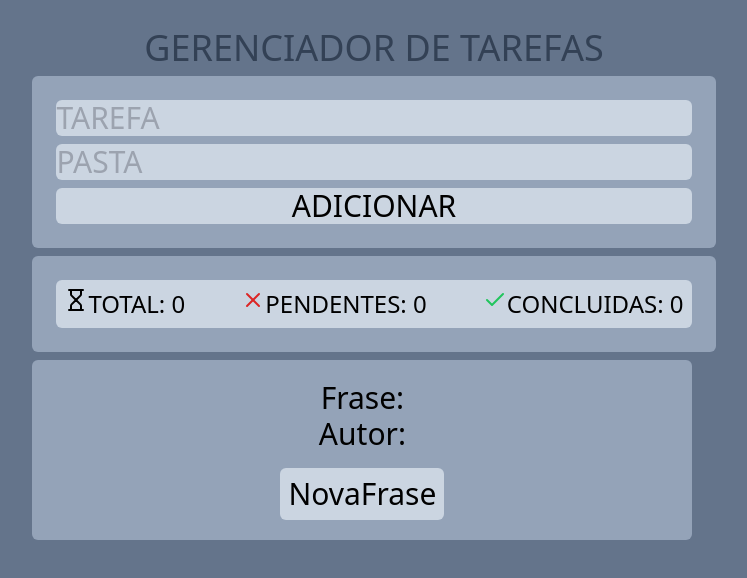
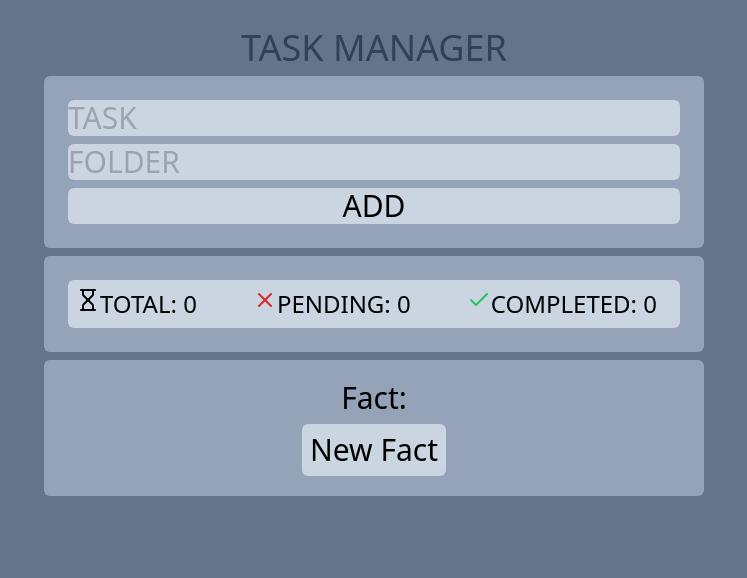
Before and after one commit to PiticoSD/React, a React (Vite) app: page / in a window 1280 px wide. Shown: the top 578 px of the page, without its empty margins (266-1013 px from the left). Built offline with nearby package versions, Linux system fonts and the light colour scheme.

Commit message:
i put my code in english

```diff
--- a/src/AdicionarTarefa.jsx
+++ b/src/AddTask.jsx
@@ -1,8 +1,8 @@
 import { useState } from "react";
 
-function AddTarefa(props) {
-  const [tarefa, SetTarefa] = useState("");
-  const [Pasta, SetPasta] = useState("");
+function AddTask(props) {
+  const [task, setTask] = useState("");
+  const [folder, setFolder] = useState("");
   return (
     <div>
       <ul className="p-6 bg-slate-400 rounded-md space-y-2">
@@ -10,34 +10,34 @@ function AddTarefa(props) {
           <input
             className="rounded-md bg-slate-300 w-full text-3xl"
             type="text"
-            placeholder="TAREFA"
-            onChange={(e) => SetTarefa(e.target.value)}
-            value={tarefa}
-          ></input>
+            placeholder="TASK"
+            onChange={(e) => setTask(e.target.value)}
+            value={task}
+          />
         </li>
         <li>
           <input
-            value={Pasta}
+            value={folder}
             className="rounded-md bg-slate-300 w-full text-3xl"
             type="text"
-            placeholder="PASTA"
-            onChange={(e) => SetPasta(e.target.value)}
-          ></input>
+            placeholder="FOLDER"
+            onChange={(e) => setFolder(e.target.value)}
+          />
         </li>
         <li>
           <button
             className="rounded-md bg-slate-300 w-full text-3xl"
             onClick={() => {
-              props.AddItem(tarefa, Pasta);
-              SetTarefa("");
-              SetPasta("");
+              props.addTask(task, folder);
+              setTask("");
+              setFolder("");
             }}
           >
-            ADICIONAR
+            ADD
           </button>
         </li>
       </ul>
     </div>
   );
 }
-export default AddTarefa;
+export default AddTask;
--- a/src/MyProject.jsx
+++ b/src/MyProject.jsx
@@ -1,79 +1,77 @@
 import { useState } from "react";
-import Tarefas from "./Tarefas";
-import AddTarefa from "./AdicionarTarefa";
+import Tasks from "./Tasks";
+import AddTask from "./AddTask";
 
 function MyProject() {
-  const [frase, setFrase] = useState("");
-  const [autor, setAutor] = useState("");
-  const [tarefas, SetTarefas] = useState([]);
-  const total = tarefas.length;
-  const concluidas = tarefas.filter((t) => t.EstaCompleta).length;
-  const NaoConcluidas = tarefas.filter((t) => !t.EstaCompleta).length;
+  const [fact, setFact] = useState("");
+  const [tasks, setTasks] = useState([]);
+  const total = tasks.length;
+  const completed = tasks.filter((t) => t.isCompleted).length;
+  const notCompleted = tasks.filter((t) => !t.isCompleted).length;
 
-  function Favoritar(taskId) {
-    const newTasks = tarefas.map((tarefa) => {
-      if (tarefa.id == taskId) {
-        return { ...tarefa, EstaFavoritada: !tarefa.EstaFavoritada };
+  function toggleFavorite(taskId) {
+    const updatedTasks = tasks.map((task) => {
+      if (task.id == taskId) {
+        return { ...task, isFavorited: !task.isFavorited };
       }
-      return tarefa;
+      return task;
     });
-    SetTarefas(newTasks);
+    setTasks(updatedTasks);
   }
 
-  function DeleteTask(tarefaId) {
-    const newTasks = tarefas.filter((tarefa) => tarefaId !== tarefa.id);
-    SetTarefas(newTasks);
+  function deleteTask(taskId) {
+    const updatedTasks = tasks.filter((task) => taskId !== task.id);
+    setTasks(updatedTasks);
   }
 
-  function AddItem(tarefa, pasta) {
-    const NovasTarefas = {
+  function addTask(taskText, folder) {
+    const newTask = {
       id: Date.now(),
-      Tarefa: tarefa,
-      EstaCompleta: false,
-      EstaFavoritada: false,
-      Pasta: pasta,
+      task: taskText,
+      isCompleted: false,
+      isFavorited: false,
+      folder: folder,
     };
-    SetTarefas([...tarefas, NovasTarefas]);
+    setTasks([...tasks, newTask]);
   }
-  function OnClickTask(taskId) {
-    const newTasks = tarefas.map((tarefa) => {
-      if (tarefa.id == taskId) {
-        return { ...tarefa, EstaCompleta: !tarefa.EstaCompleta };
+
+  function toggleTask(taskId) {
+    const updatedTasks = tasks.map((task) => {
+      if (task.id == taskId) {
+        return { ...task, isCompleted: !task.isCompleted };
       }
-      return tarefa;
+      return task;
     });
-    SetTarefas(newTasks);
+    setTasks(updatedTasks);
   }
 
   return (
     <div className="bg-slate-500 min-h-screen p-7 flex justify-center">
-      <div className=" text-center space-y-2">
-        <h1 className="text-slate-700 text-4xl">GERENCIADOR DE TAREFAS</h1>
-        <AddTarefa AddItem={AddItem} />
-        <Tarefas
-          tarefas={tarefas}
-          OnClickTask={OnClickTask}
-          Favoritar={Favoritar}
-          DeleteTask={DeleteTask}
-          NaoConcluidas={NaoConcluidas}
-          concluidas={concluidas}
+      <div className="text-center space-y-2">
+        <h1 className="text-slate-700 text-4xl">TASK MANAGER</h1>
+        <AddTask addTask={addTask} />
+        <Tasks
+          tasks={tasks}
+          toggleTask={toggleTask}
+          toggleFavorite={toggleFavorite}
+          deleteTask={deleteTask}
+          notCompleted={notCompleted}
+          completed={completed}
           total={total}
         />
-        <div className="bg-slate-400 rounded-md p-5 text-3xl w-[660px] space-y-2 ">
-          Frase:<h1>{frase}</h1>
-          Autor:<h2>{autor}</h2>
+        <div className="bg-slate-400 rounded-md p-5 text-3xl w-[660px] space-y-2">
+          Fact:<h1>{fact}</h1>
           <button
             className="rounded-md bg-slate-300 text-3xl p-2"
             onClick={() => {
-              fetch("https://dummyjson.com/quotes/random")
+              fetch("https://uselessfacts.jsph.pl/random.json?language=pt")
                 .then((res) => res.json())
                 .then((data) => {
-                  setFrase(data.quote);
-                  setAutor(data.author);
+                  setFact(data.text);
                 });
             }}
           >
-            NovaFrase
+            New Fact
           </button>
         </div>
       </div>
--- a/src/Tarefas.jsx
+++ b/src/Tasks.jsx
@@ -10,7 +10,7 @@ import {
   X,
 } from "lucide-react";
 
-function Tarefas(props) {
+function Tasks(props) {
   return (
     <div>
       <ul className="p-6 bg-slate-400 rounded-md space-y-2">
@@ -19,44 +19,44 @@ function Tarefas(props) {
             <Hourglass /> TOTAL: {props.total}
           </h1>
           <h1 className="flex">
-            <h1 className="text-red-600">
+            <span className="text-red-600">
               <X />
-            </h1>
-            PENDENTES: {props.NaoConcluidas}
+            </span>
+            PENDING: {props.notCompleted}
           </h1>
           <h1 className="flex">
-            <h1 className="text-green-500">
+            <span className="text-green-500">
               <Check />
-            </h1>
-            CONCLUIDAS: {props.concluidas}
+            </span>
+            COMPLETED: {props.completed}
           </h1>
         </div>
-        {props.tarefas.map((tarefa) => (
-          <li key={tarefa.id} className="flex space-x-3">
+        {props.tasks.map((task) => (
+          <li key={task.id} className="flex space-x-3">
             <button
               className={`rounded-md bg-slate-300 p-1 ${
-                tarefa.EstaCompleta ? "text-green-500" : "text-red-600"
+                task.isCompleted ? "text-green-500" : "text-red-600"
               }`}
-              onClick={() => props.OnClickTask(tarefa.id)}
+              onClick={() => props.toggleTask(task.id)}
             >
-              {tarefa.EstaCompleta ? <CircleCheckIcon /> : <CircleX />}
+              {task.isCompleted ? <CircleCheckIcon /> : <CircleX />}
             </button>
             <button
-              onClick={() => props.Favoritar(tarefa.id)}
+              onClick={() => props.toggleFavorite(task.id)}
               className={`rounded-md bg-slate-300 p-1 ${
-                tarefa.EstaFavoritada ? "text-yellow-500" : "text-black"
+                task.isFavorited ? "text-yellow-500" : "text-black"
               }`}
             >
-              {tarefa.EstaFavoritada ? <StarIcon /> : <StarOffIcon />}
+              {task.isFavorited ? <StarIcon /> : <StarOffIcon />}
             </button>
             <h1 className="w-full bg-slate-300 rounded-md px-1 text-2xl text-left">
-              {tarefa.Tarefa}
+              {task.task}
             </h1>
             <button className="bg-slate-300 rounded-md p-1">
               <FolderSyncIcon />
             </button>
             <button
-              onClick={() => props.DeleteTask(tarefa.id)}
+              onClick={() => props.deleteTask(task.id)}
               className="text-red-600 bg-slate-300 rounded-md px-1"
             >
               <Trash2Icon />
@@ -67,4 +67,4 @@ function Tarefas(props) {
     </div>
   );
 }
-export default Tarefas;
+export default Tasks;
```
